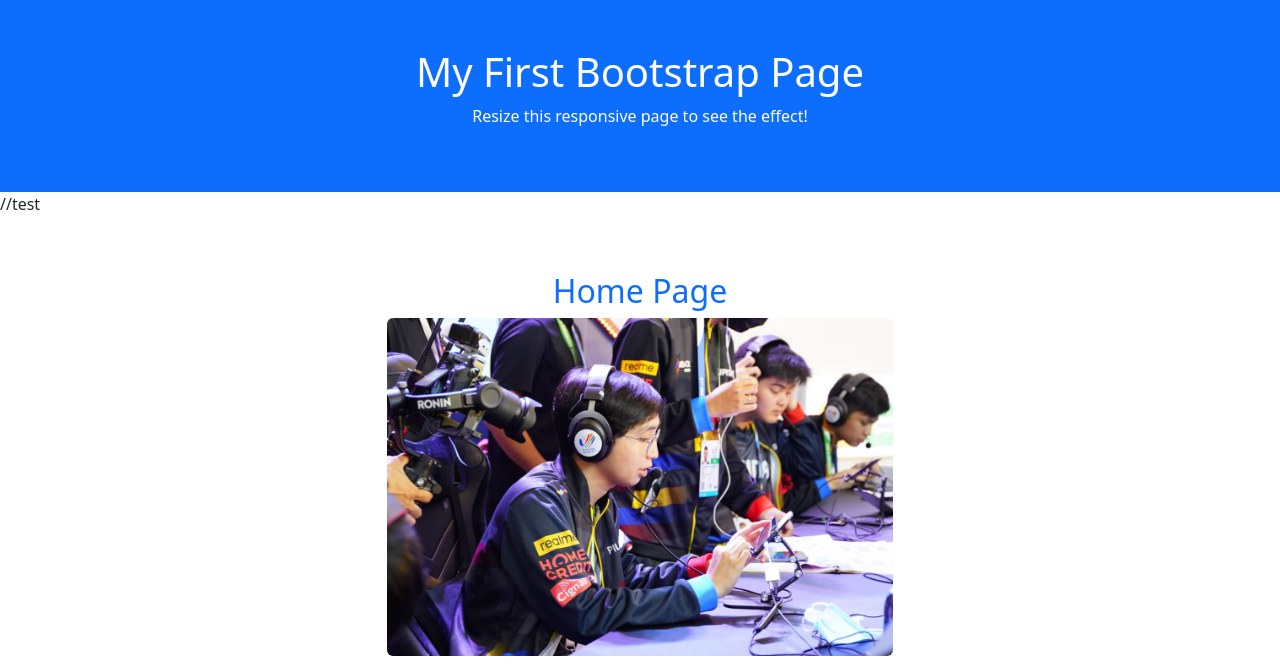
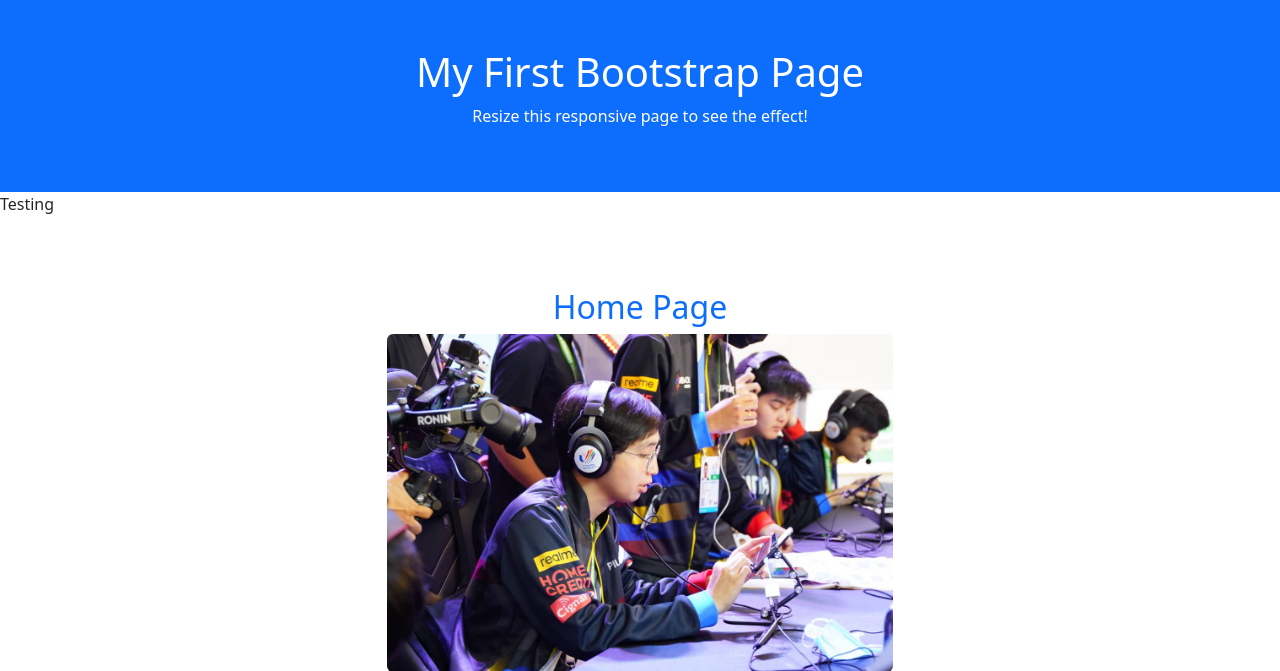
Before and after one commit to ikigaishini/jhnplmndzmnl, a PHP site: page / in a window 1280 px wide. Shown: the top 671 px of the page. Run offline with PHP 8.4, Linux system fonts and the light colour scheme.

Commit message:
testing again

```diff
--- a/index.php
+++ b/index.php
@@ -14,7 +14,7 @@
     <h1>My First Bootstrap Page</h1>
     <p>Resize this responsive page to see the effect!</p>
   </div>
-  //test
+  <p>Testing</p>
   <div class="container p-5">
 
     <div class="container mx-auto p-2 text-center w-50">
```
